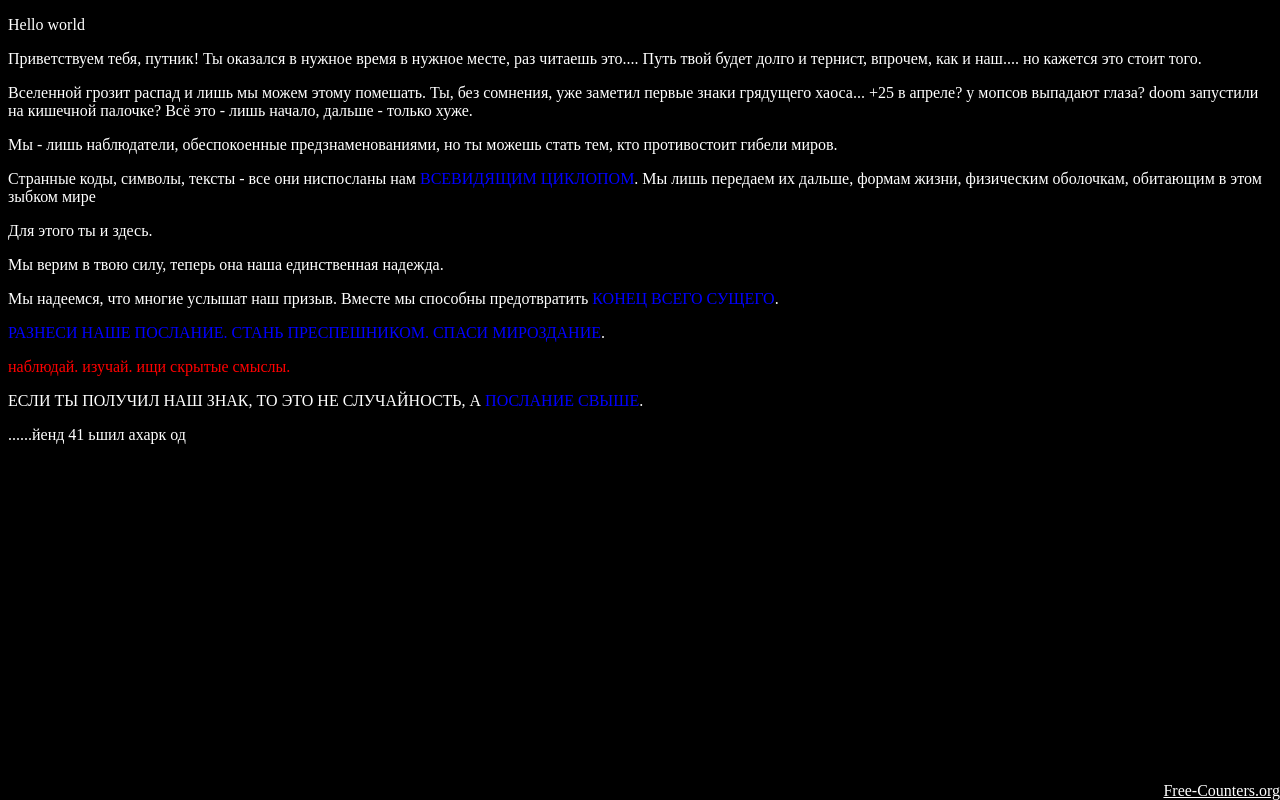
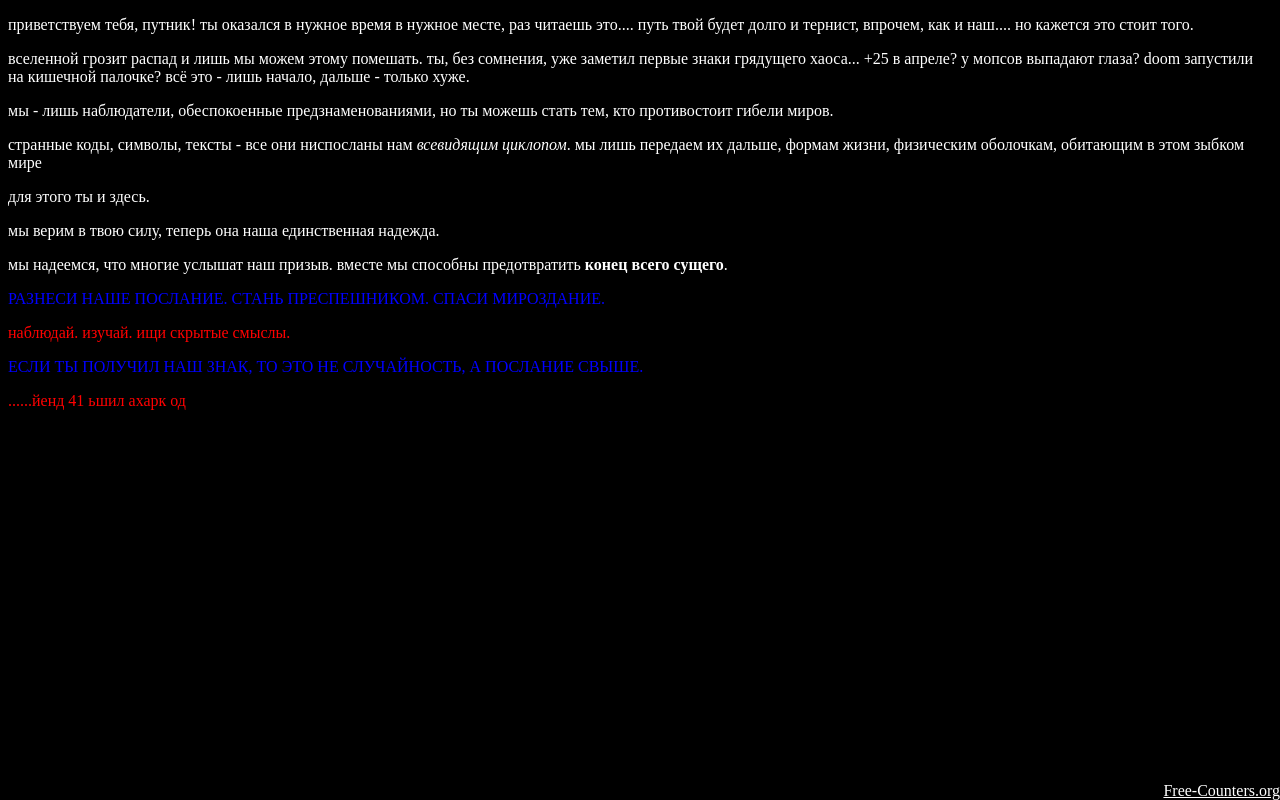
Before and after one commit to 1eclipseenigma1/1eclipseenigma1.github.io, a plain HTML site: page index.html in a window 1280 px wide. Drawn offline with Linux system fonts and the light colour scheme.

Commit message:
Update index.html

```diff
--- a/index.html
+++ b/index.html
@@ -30,21 +30,32 @@
         .red-text {
             color: red; /* Красный цвет для специальной фразы */
         }
+
+        .italic-white-text {
+            color: white;
+            font-style: italic;
+            text-transform: lowercase;
+        }
+
+        .bold-white-text {
+            color: white;
+            font-weight: bold;
+            text-transform: lowercase;
+        }
     </style>
 </head>
 <body>
-    <p>Hello world</p>
-    <p>Приветствуем тебя, путник! Ты оказался в нужное время в нужное месте, раз читаешь это.... Путь твой будет долго и тернист, впрочем, как и наш.... но кажется это стоит того.</p>
-    <p>Вселенной грозит распад и лишь мы можем этому помешать. Ты, без сомнения, уже заметил первые знаки грядущего хаоса... +25 в апреле? у мопсов выпадают глаза? doom запустили на кишечной палочке? Всё это - лишь начало, дальше - только хуже.</p>
-    <p>Мы - лишь наблюдатели, обеспокоенные предзнаменованиями, но ты можешь стать тем, кто противостоит гибели миров.</p>
-    <p>Странные коды, символы, тексты - все они ниспосланы нам <span class="blue-text">ВСЕВИДЯЩИМ ЦИКЛОПОМ</span>. Мы лишь передаем их дальше, формам жизни, физическим оболочкам, обитающим в этом зыбком мире</p>
-    <p>Для этого ты и здесь.</p>
-    <p>Мы верим в твою силу, теперь она наша единственная надежда.</p>
-    <p>Мы надеемся, что многие услышат наш призыв. Вместе мы способны предотвратить <span class="blue-text">КОНЕЦ ВСЕГО СУЩЕГО</span>.</p>
-    <p><span class="blue-text">РАЗНЕСИ НАШЕ ПОСЛАНИЕ. СТАНЬ ПРЕСПЕШНИКОМ. СПАСИ МИРОЗДАНИЕ</span>.</p>
+    <p>приветствуем тебя, путник! ты оказался в нужное время в нужное месте, раз читаешь это.... путь твой будет долго и тернист, впрочем, как и наш.... но кажется это стоит того.</p>
+    <p>вселенной грозит распад и лишь мы можем этому помешать. ты, без сомнения, уже заметил первые знаки грядущего хаоса... +25 в апреле? у мопсов выпадают глаза? doom запустили на кишечной палочке? всё это - лишь начало, дальше - только хуже.</p>
+    <p>мы - лишь наблюдатели, обеспокоенные предзнаменованиями, но ты можешь стать тем, кто противостоит гибели миров.</p>
+    <p>странные коды, символы, тексты - все они ниспосланы нам <span class="italic-white-text">всевидящим циклопом</span>. мы лишь передаем их дальше, формам жизни, физическим оболочкам, обитающим в этом зыбком мире</p>
+    <p>для этого ты и здесь.</p>
+    <p>мы верим в твою силу, теперь она наша единственная надежда.</p>
+    <p>мы надеемся, что многие услышат наш призыв. вместе мы способны предотвратить <span class="bold-white-text">конец всего сущего</span>.</p>
+    <p><span class="blue-text">РАЗНЕСИ НАШЕ ПОСЛАНИЕ. СТАНЬ ПРЕСПЕШНИКОМ. СПАСИ МИРОЗДАНИЕ.</span></p>
     <p><span class="red-text">наблюдай. изучай. ищи скрытые смыслы.</span></p>
-    <p>ЕСЛИ ТЫ ПОЛУЧИЛ НАШ ЗНАК, ТО ЭТО НЕ СЛУЧАЙНОСТЬ, А <span class="blue-text">ПОСЛАНИЕ СВЫШЕ</span>.</p>
-    <p>......йенд 41 ьшил ахарк од</p>
+    <p><span class="blue-text">ЕСЛИ ТЫ ПОЛУЧИЛ НАШ ЗНАК, ТО ЭТО НЕ СЛУЧАЙНОСТЬ, А ПОСЛАНИЕ СВЫШЕ.</span></p>
+    <p><span class="red-text">......йенд 41 ьшил ахарк од</span></p>
     <div id="counter">
         <a href='https://www.free-counters.org/'>Free-Counters.org</a>
         <script type='text/javascript' src='https://www.freevisitorcounters.com/auth.php?id=aec396faffb4de2f5d1fb8321b664a39f837107b'></script>
```
